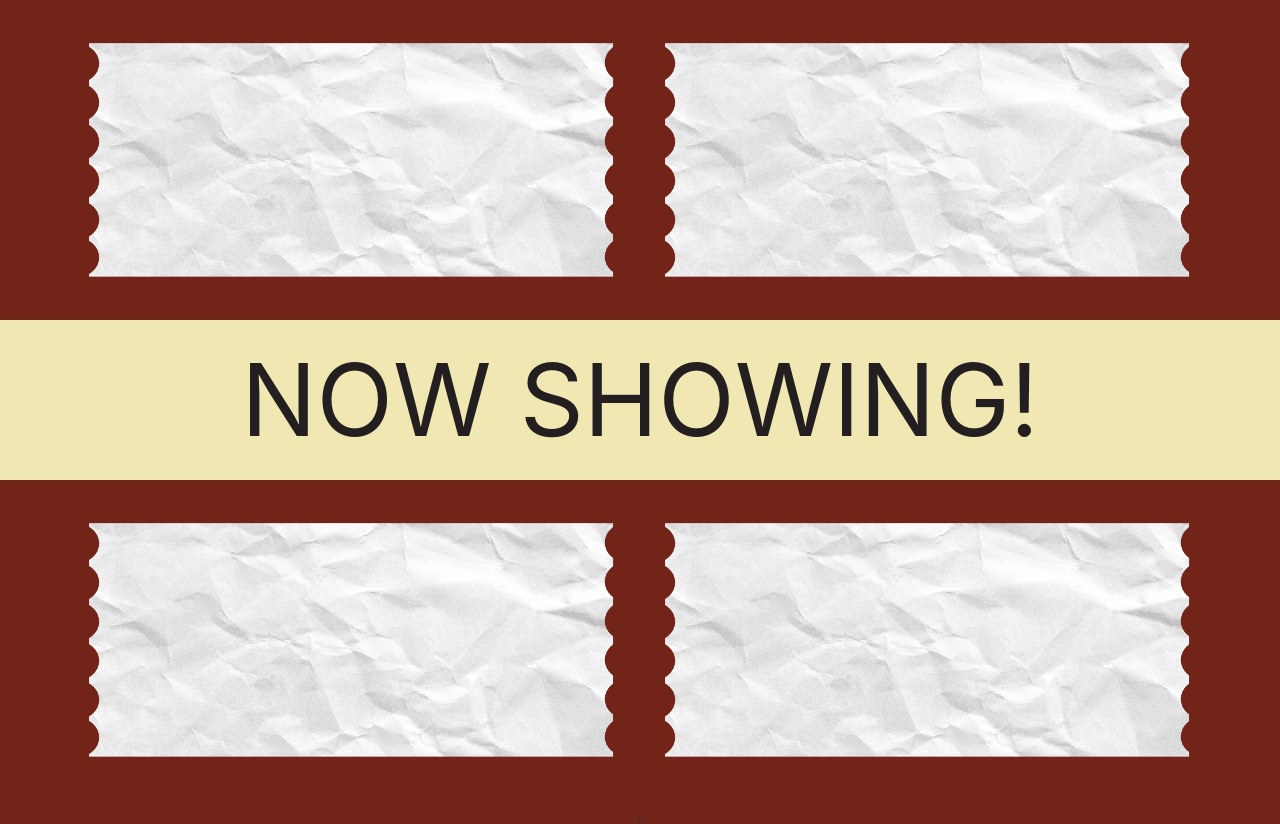
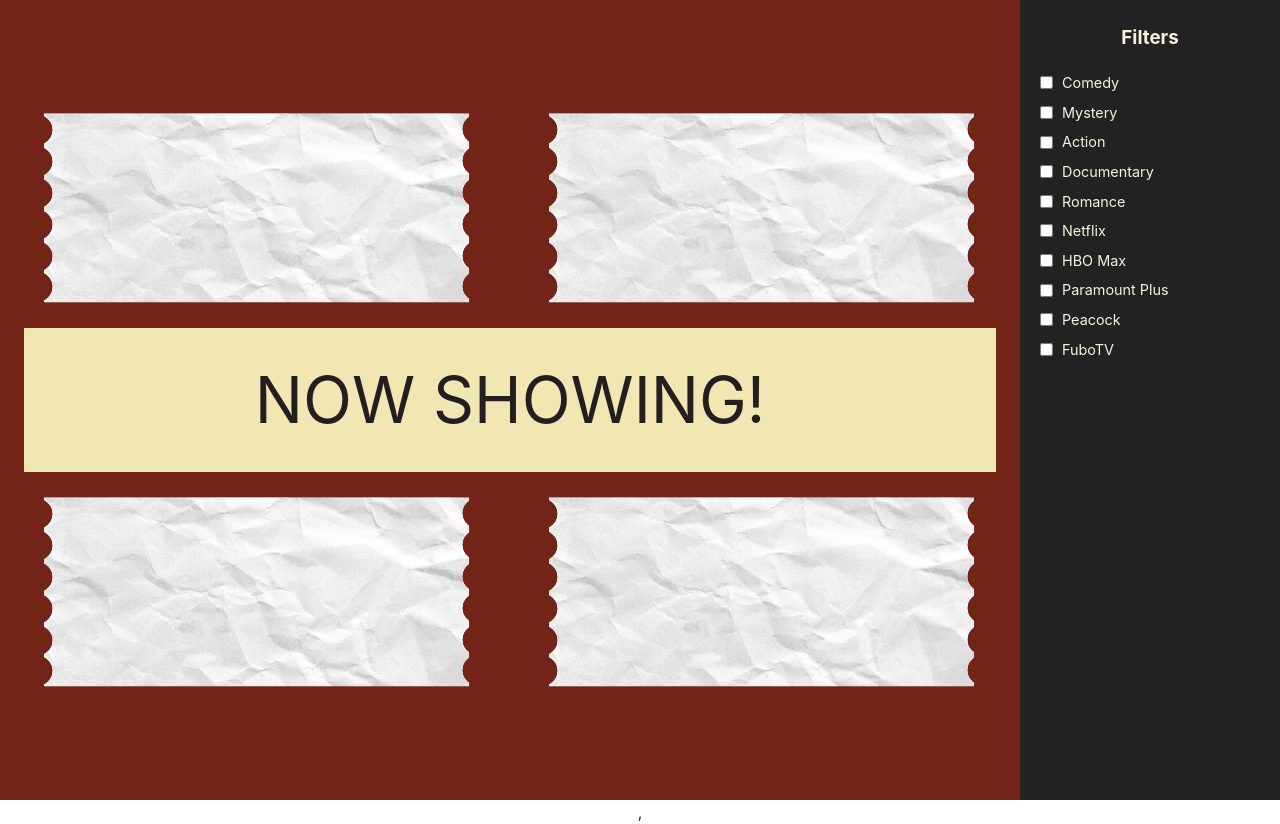
Before and after one commit to filming247/MovieRecAdvent, a React app in the folder frontend/: page /advent in a window 1280 px wide. Built offline with nearby package versions, Linux system fonts and the light colour scheme; no server answers; the HTML template or start-up script is replaced by a standard one.

Commit message:
frontend 3

```diff
--- a/frontend/src/Pages/Styles/advent.css
+++ b/frontend/src/Pages/Styles/advent.css
@@ -1,44 +1,92 @@
-#root{
-  padding: 0px;
-  margin: 0px;
+/* Make the app fill the viewport cleanly */
+html, body {
+  margin: 0;
+  padding: 0;
+  height: 100%;
+}
+#root {
+  height: 100%;
   background-color: #712417;
 }
 
-
+/* Whole page: left (tickets) + right (sidebar) */
 .background {
   background-color: #712417;
-  height: 100vh;   /* full screen height */
-  width: 100vw;         /* full width */
-  display:flex;
+  height: 100vh;           /* exactly one screen */
+  width: 100vw;
+  display: flex;
+  flex-direction: row;
+  overflow: hidden;        /* avoid scrollbars unless really needed */
+}
+
+/* LEFT: all 4 tickets + NOW SHOWING */
+.allTix {
+  flex: 1;                 /* take remaining width after sidebar */
+  display: flex;
   flex-direction: column;
-  justify-content: center;
+  align-items: center;
+  justify-content: space-between;
+  padding: 24px;
+  box-sizing: border-box;
+}
+
+/* ticket rows (top & bottom) */
+.image1-box {
+  width: 100%;
+  flex: 1;                 /* each row gets equal vertical space */
+  display: flex;
+  justify-content: space-between;
   align-items: center;
 }
 
+/* actual ticket images */
+.ticket-box {
+  width: 48%;              /* two tickets side-by-side */
+  height: 100%;
+  max-height: 30vh;        /* keep them from getting huge */
+  object-fit: cover;
+  padding: 0;
+  margin: 0;
+}
+
+/* NOW SHOWING bar in the middle */
 .showing-box {
   background-color: #f0e7b3;
-  width: 100vw;
-  height: 20%;
-  display:flex;
-  flex-direction: column;
+  flex: 0 0 18vh;          /* fixed-ish height band */
+  width: 100%;
+  display: flex;
   justify-content: center;
   align-items: center;
 }
 
 .show {
   color: #231F20;
-  font-size: 100px;
+  font-size: clamp(2rem, 5vw, 4rem); /* responsive text */
 }
 
-.image1-box {
-    width: 100vw;
-    height: 40%;
+/* RIGHT: sidebar with filters */
+.sidebar {
+  flex: 0 0 260px;         /* fixed width sidebar (~260px) */
+  height: 100%;
+  background-color: #222;
+  color: #f8f2de;
+  padding: 24px 16px;
+  box-sizing: border-box;
+
+  display: flex;
+  flex-direction: column;
+  gap: 8px;
 }
 
-.ticket-box {
-    width: 45%;
-    height: 100%;
-    padding: 0px;
-    margin: 0px;
-    object-fit: cover;
+/* optional: style sidebar text/labels a bit */
+.sidebar h3 {
+  margin-top: 0;
+  margin-bottom: 12px;
 }
+
+.sidebar label {
+  display: flex;
+  align-items: center;
+  gap: 6px;
+  font-size: 0.9rem;
+}
--- a/frontend/src/Pages/advent.jsx
+++ b/frontend/src/Pages/advent.jsx
@@ -1,6 +1,7 @@
 import "./Styles/advent.css";
 import ticketLogo from "../assets/ticket.svg";
 import { useEffect, useState } from "react";
+import React from 'react';
 
 async function getMovieData(genre, runtime, release, providers, num_res) {
     const body = {'with_genres': genre,
@@ -33,6 +34,7 @@ function Advent() {
     }, [])
     return (
         <div className="background">
+            <div className="allTix">
                 <div className="image1-box">
                     <img src={ticketLogo} className="ticket-box" alt="Ticket logo" />
                     <img src={ticketLogo} className="ticket-box" alt="Ticket logo" />
@@ -47,7 +49,65 @@ function Advent() {
                     <img src={ticketLogo} className="ticket-box" alt="Ticket logo" />
                 </div>
             </div>
-    )
+
+            <aside className="sidebar">
+                <h3 className="sidebar-title">Filters</h3>
+
+                <label className="sidebar-option" htmlFor="comedy-filter">
+                    <input type="checkbox" id="comedy-filter" />
+                    Comedy
+                </label>
+
+                <label className="sidebar-option" htmlFor="mystery-filter">
+                    <input type="checkbox" id="mystery-filter" />
+                    Mystery
+                </label>
+
+                <label className="action-option" htmlFor="action-filter">
+                    <input type="checkbox" id="action-filter" />
+                    Action
+                </label>
+
+                <label className="docu-option" htmlFor="docu-filter">
+                    <input type="checkbox" id="docu-filter" />
+                    Documentary
+                </label>
+
+                <label className="rom-option" htmlFor="rom-filter">
+                    <input type="checkbox" id="rom-filter" />
+                    Romance
+                </label>
+
+
+                <label className="net-option" htmlFor="net-filter">
+                    <input type="checkbox" id="net-filter" />
+                    Netflix
+                </label>
+
+                <label className="hb-option" htmlFor="hb-filter">
+                    <input type="checkbox" id="hb-filter" />
+                    HBO Max
+                </label>
+
+                <label className="par-option" htmlFor="par-filter">
+                    <input type="checkbox" id="par-filter" />
+                    Paramount Plus
+                </label>
+
+                <label className="p-option" htmlFor="p-filter">
+                    <input type="checkbox" id="p-filter" />
+                    Peacock
+                </label>
+
+                <label className="fub-option" htmlFor="fub-filter">
+                    <input type="checkbox" id="fub-filter" />
+                    FuboTV
+                </label>
+
+                {/* add more filters as needed */}
+            </aside>
+        </div>
+    );
 }
 
 export default Advent;
--- a/frontend/src/Pages/new_login.jsx
+++ b/frontend/src/Pages/new_login.jsx
@@ -1,5 +1,37 @@
+import { useEffect, useState } from "react";
 function NewLogin() {
-    return (<div> New login! </div>);
+    const [email, setEmail] = useState('');
+      const [password, setPassword] = useState('');
+
+      const handleSubmit = (e) => {
+        e.preventDefault();
+        // Handle login logic here (e.g., send data to a backend)
+        console.log('Email:', email, 'Password:', password);
+      };
+
+      return (
+        <form onSubmit={handleSubmit}>
+          <div>
+            <label htmlFor="email">Email:</label>
+            <input
+              type="email"
+              id="email"
+              value={email}
+              onChange={(e) => setEmail(e.target.value)}
+            />
+          </div>
+          <div>
+            <label htmlFor="password">Password:</label>
+            <input
+              type="password"
+              id="password"
+              value={password}
+              onChange={(e) => setPassword(e.target.value)}
+            />
+          </div>
+          <button type="submit">Login</button>
+        </form>
+      );
 }
 
 export default NewLogin;
```
Also changed, not shown: frontend/src/Pages/Styles/new_login.css (added), 1 other file (tests, documents, lock files or other folders). Lines whose indentation alone changed are shown as unchanged.
